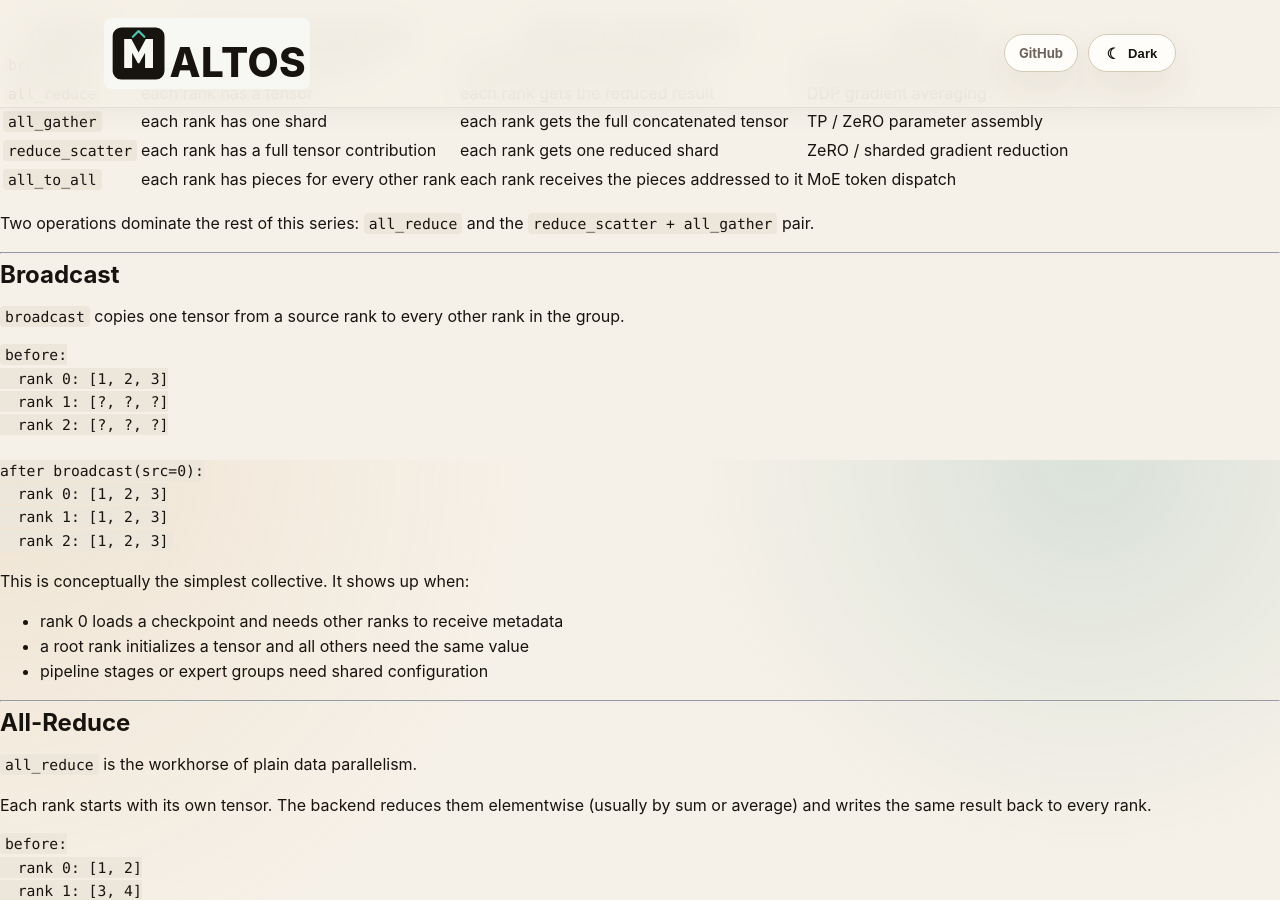
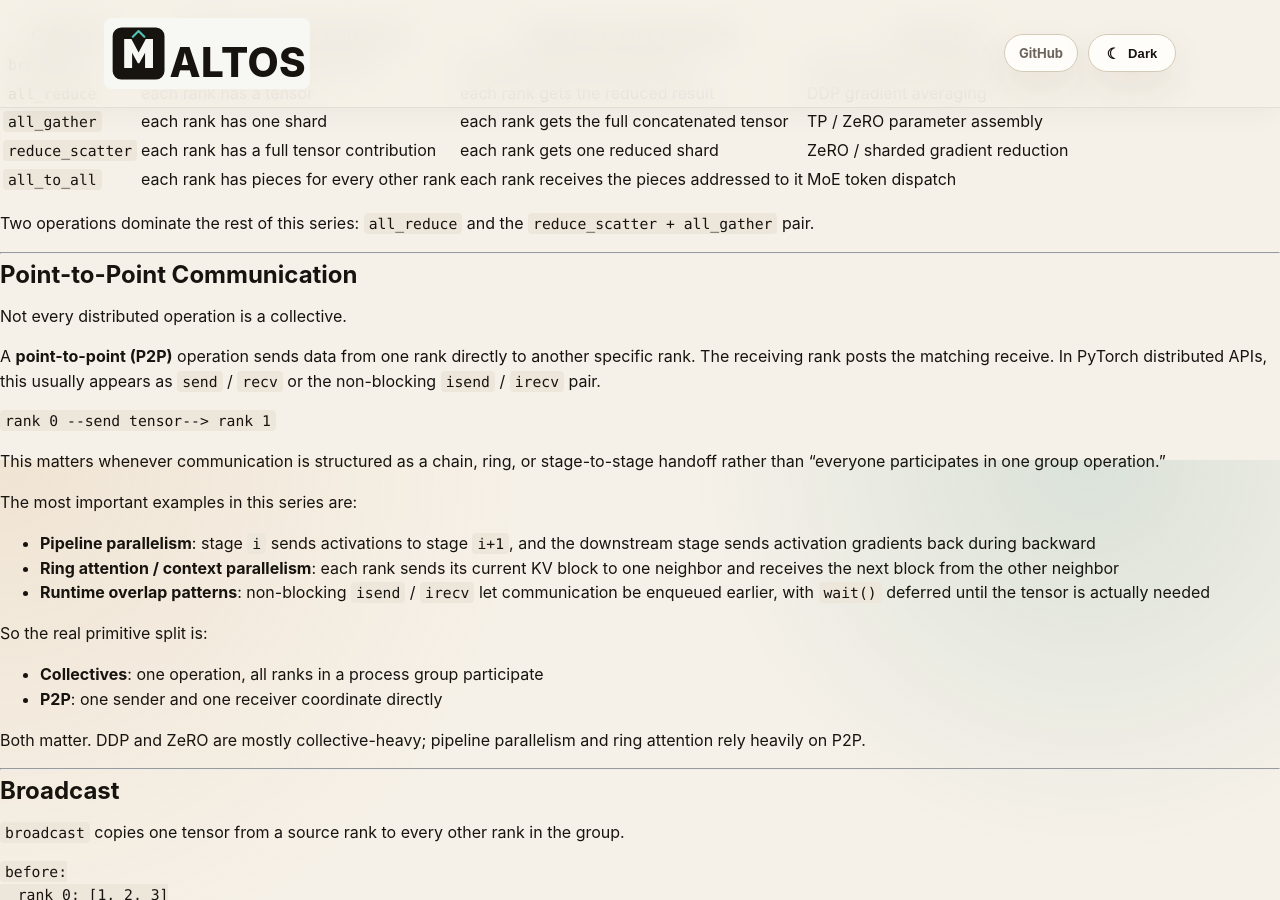
Before and after one commit to xing7code/maltos-blog, a Jekyll site: the page built from blog/tutorials/distributed-primitives.md, in a window 1280 px wide and 900 px high, scrolled down 1340 px. Built offline with Jekyll 4.4.1, drawn with Linux system fonts in a browser that asks for light colours; our own code applies the rules of GitHub Pages for plain Markdown files; some of the changed text lies outside the part shown.

Commit message:
Refine distributed primitives and article dates

````diff
--- a/blog/tutorials/distributed-primitives.md
+++ b/blog/tutorials/distributed-primitives.md
@@ -74,6 +74,42 @@ The most important collectives for LLM training are:
 
 Two operations dominate the rest of this series: `all_reduce` and the
 `reduce_scatter + all_gather` pair.
+
+---
+
+## Point-to-Point Communication
+
+Not every distributed operation is a collective.
+
+A **point-to-point (P2P)** operation sends data from one rank directly to
+another specific rank. The receiving rank posts the matching receive. In
+PyTorch distributed APIs, this usually appears as `send` / `recv` or the
+non-blocking `isend` / `irecv` pair.
+
+```text
+rank 0 --send tensor--> rank 1
+```
+
+This matters whenever communication is structured as a chain, ring, or
+stage-to-stage handoff rather than "everyone participates in one group
+operation."
+
+The most important examples in this series are:
+
+- **Pipeline parallelism**: stage `i` sends activations to stage `i+1`, and the
+  downstream stage sends activation gradients back during backward
+- **Ring attention / context parallelism**: each rank sends its current KV block
+  to one neighbor and receives the next block from the other neighbor
+- **Runtime overlap patterns**: non-blocking `isend` / `irecv` let communication
+  be enqueued earlier, with `wait()` deferred until the tensor is actually needed
+
+So the real primitive split is:
+
+- **Collectives**: one operation, all ranks in a process group participate
+- **P2P**: one sender and one receiver coordinate directly
+
+Both matter. DDP and ZeRO are mostly collective-heavy; pipeline parallelism and
+ring attention rely heavily on P2P.
 
 ---
 
@@ -236,6 +272,7 @@ That gives a quick decision table:
 - Assemble shards into a full tensor: `all_gather`
 - Copy one tensor from one rank to all ranks: `broadcast`
 - Exchange per-destination pieces: `all_to_all`
+- Send one tensor from rank A to rank B: `send` / `recv` or `isend` / `irecv`
 
 This is the real "distributed primitives" mental model. Different parallelism
 strategies mostly differ in when they invoke these operations and on which
@@ -268,4 +305,6 @@ Later articles reuse the same vocabulary in different ways:
 - TP uses collectives to combine partial matmul results
 - ZeRO replaces replicated gradient reduction with `reduce_scatter`
 - ZeRO-3 and TP use `all_gather` to materialize full tensors only when needed
+- PP uses P2P `isend` / `irecv` to move activations and gradients between stages
+- Ring attention uses P2P neighbor exchange instead of all-gathering the full KV cache
 - MoE uses `all_to_all` to route tokens to experts
--- a/index.html
+++ b/index.html
@@ -18,7 +18,7 @@ description: Technical writing on LLM pretraining runtime design, distributed ch
     </div>
     <div class="whats-new-layout">
       <article class="new-lead">
-        <div class="meta">Deep dive / Jun 12, 2026</div>
+        <div class="meta">Deep dive / Jun 15, 2026</div>
         <h3><a href="{{ '/blog/internals/what-actually-gets-slow-on-8x4090-llm-training.html' | relative_url }}">What Actually Gets Slow on 8x4090 LLM Training</a></h3>
         <p>
           An operational profile of MALTOS on a single 8x4090 node: once the
````
Also changed, not shown: blog/internals/what-actually-gets-slow-on-8x4090-llm-training.md (+1 -1 lines).
